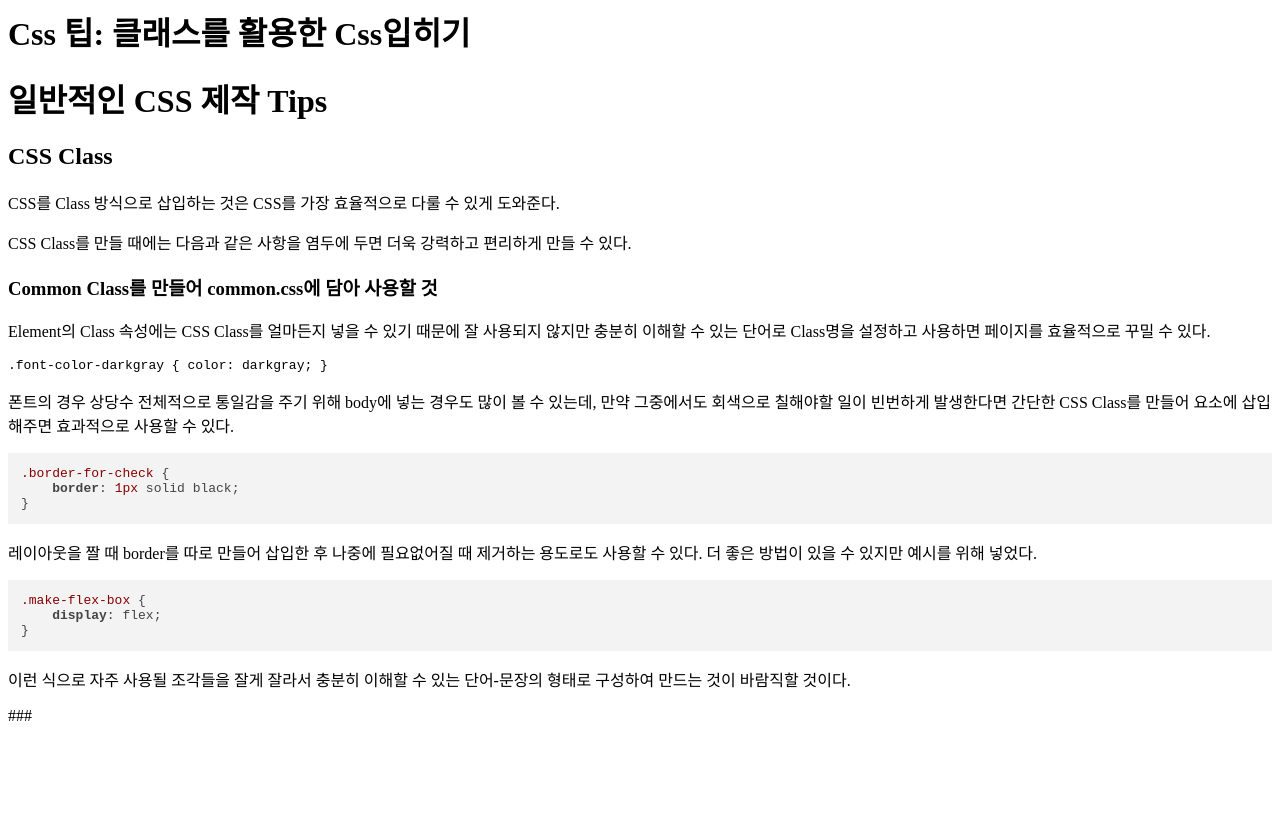
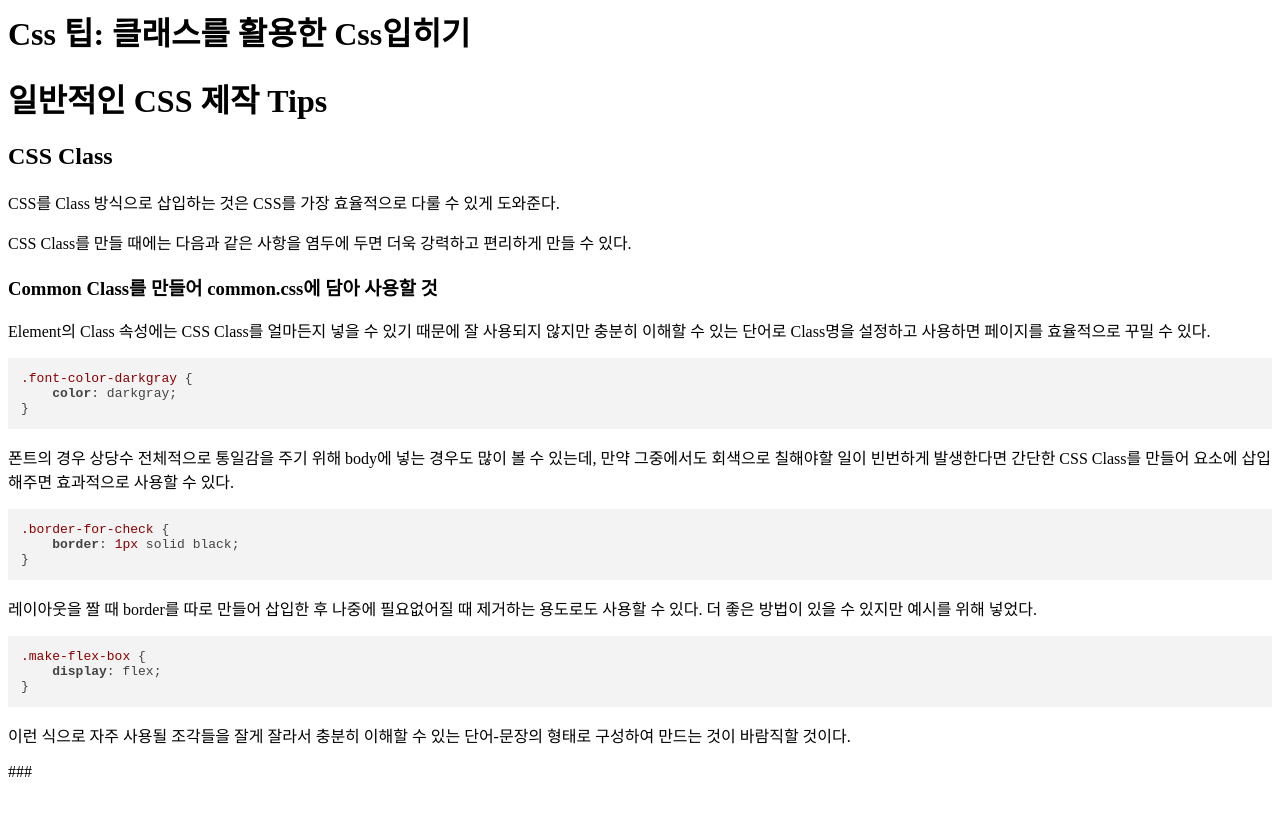
Before and after one commit to ProjectTavern/deprecated-winterguard.github.io, a Jekyll site: the page built from categories/css/_posts/2017-12-24-CSS-팁:-클래스를-활용한-CSS입히기.md, in a window 1280 px wide. Shown: the top 816 px of the page. Built offline with Jekyll 4.4.1, drawn with Linux system fonts in a browser that asks for light colours; nearby versions of some CDN libraries; our own code applies the rules of GitHub Pages for plain Markdown files.

Commit message:
Update 2017-12-24-CSS-팁:-클래스를-활용한-CSS입히기.md

```diff
--- a/categories/css/_posts/2017-12-24-CSS-팁:-클래스를-활용한-CSS입히기.md
+++ b/categories/css/_posts/2017-12-24-CSS-팁:-클래스를-활용한-CSS입히기.md
@@ -10,11 +10,11 @@ CSS Class를 만들 때에는 다음과 같은 사항을 염두에 두면 더욱
 
 Element의 Class 속성에는 CSS Class를 얼마든지 넣을 수 있기 때문에 잘 사용되지 않지만 충분히 이해할 수 있는 단어로 Class명을 설정하고 사용하면 페이지를 효율적으로 꾸밀 수 있다.
 
-<code>
+~~~css
 .font-color-darkgray {
     color: darkgray;
 }
-</code>
+~~~
 
 폰트의 경우 상당수 전체적으로 통일감을 주기 위해 body에 넣는 경우도 많이 볼 수 있는데, 만약 그중에서도 회색으로 칠해야할 일이 빈번하게 발생한다면 간단한 CSS Class를 만들어 요소에 삽입해주면 효과적으로 사용할 수 있다.
 
```
